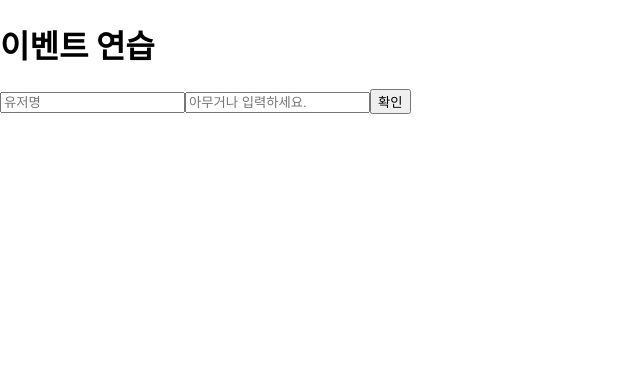
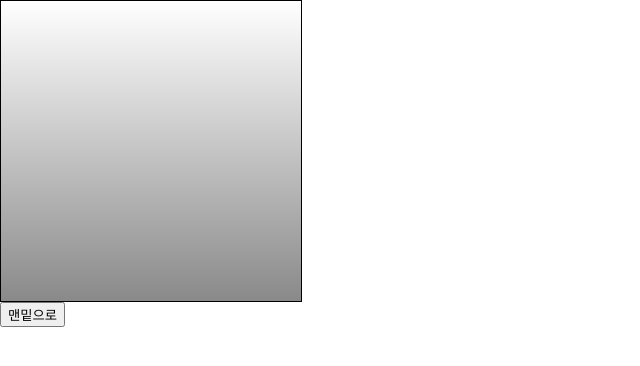
Before and after one commit to KIMINJOONG/hello-react, a React (Create React App) app: page / in a window 1280 px wide. Shown: the top 366 px of the page, without its empty margins (0-640 px from the left). Built offline with nearby package versions, Linux system fonts and the light colour scheme.

Commit message:
ref공부

```diff
--- a/src/App.js
+++ b/src/App.js
@@ -1,11 +1,16 @@
 import React, { Component } from 'react';
 import './App.css';
-import EventPractice from './EventPractice';
+import ScrollBox from './ScrollBox';
 
 class App extends Component {
   render() {
     return (
-      <EventPractice />
+      <div>
+        <ScrollBox ref={(ref) => this.ScrollBoxComponenet=ref} />
+        <button onClick={() => this.ScrollBoxComponenet.scrollToBottom()}>
+        맨밑으로
+        </button>
+      </div>
     );
   }
 }
--- /dev/null
+++ b/src/ScrollBox.js
@@ -0,0 +1,37 @@
+import React, { Component } from 'react';
+
+class ScrollBox extends Component {
+    scrollToBottom = () => {
+        const { scrollHeight, clientHeight } = this.box;
+        /*앞 코드에는 비구조화 할당 문법을 사용
+            다음 코드와 같은 의미입니다.
+            const scrollHeight = this.box.scrollHeight;
+            const clientHeight = this.box.clientHeight;
+        */
+        this.box.scrollTop = scrollHeight - clientHeight;
+    }
+    render() {
+        const style = {
+            border : '1px solid black'
+            , height: '300px'
+            , width: '300px'
+            , overflow: 'auto'
+            , position: 'relative'
+        };
+
+        const innerStyle = {
+            width: '100%'
+            , height: '650px'
+            , background: 'linear-gradient(white, black)'
+        }
+        return (
+            <div
+                style={style}
+                ref={(ref) => {this.box=ref}}>
+                <div style={innerStyle} />
+            </div>
+        );
+    }
+}
+
+export default ScrollBox;
```
Also changed, not shown: memo/2019-01-06-2.ref-DOM.md (added, +32 -0 lines), src/ValidationSample.css (added, +8 -0 lines), src/ValidationSample.js (added, +42 -0 lines).
